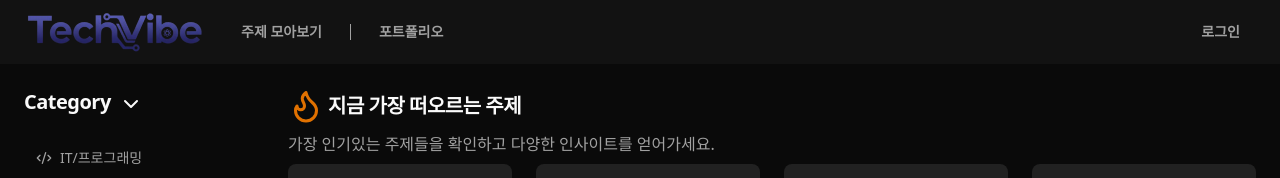
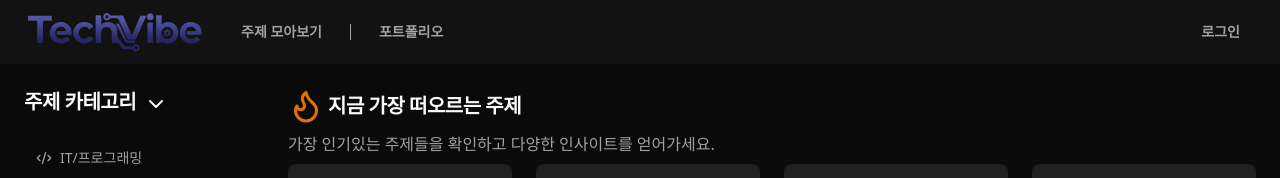
Before and after one commit to zzz664/TechVibe, a Next.js app: page / in a window 1280 px wide. Shown: the top 178 px of the page. Built offline with nearby package versions, Linux system fonts and the light colour scheme.

Commit message:
chore(Sidebar): 카테고리 캡션을 한글로 바꿈

```diff
--- a/components/common/Sidebar.tsx
+++ b/components/common/Sidebar.tsx
@@ -6,7 +6,7 @@ function Sidebar() {
   return (
     <aside className="min-w-60 w-60 flex flex-col gap-6">
       <div className="flex items-center gap-2">
-        <h4 className="scroll-m-20 text-xl font-semibold tracking-tight">Category</h4>
+        <h4 className="scroll-m-20 text-xl font-extrabold tracking-tight">주제 카테고리</h4>
         <ChevronDown className="mt-1" />
       </div>
       <div className="w-full flex flex-col gap-2">
```
